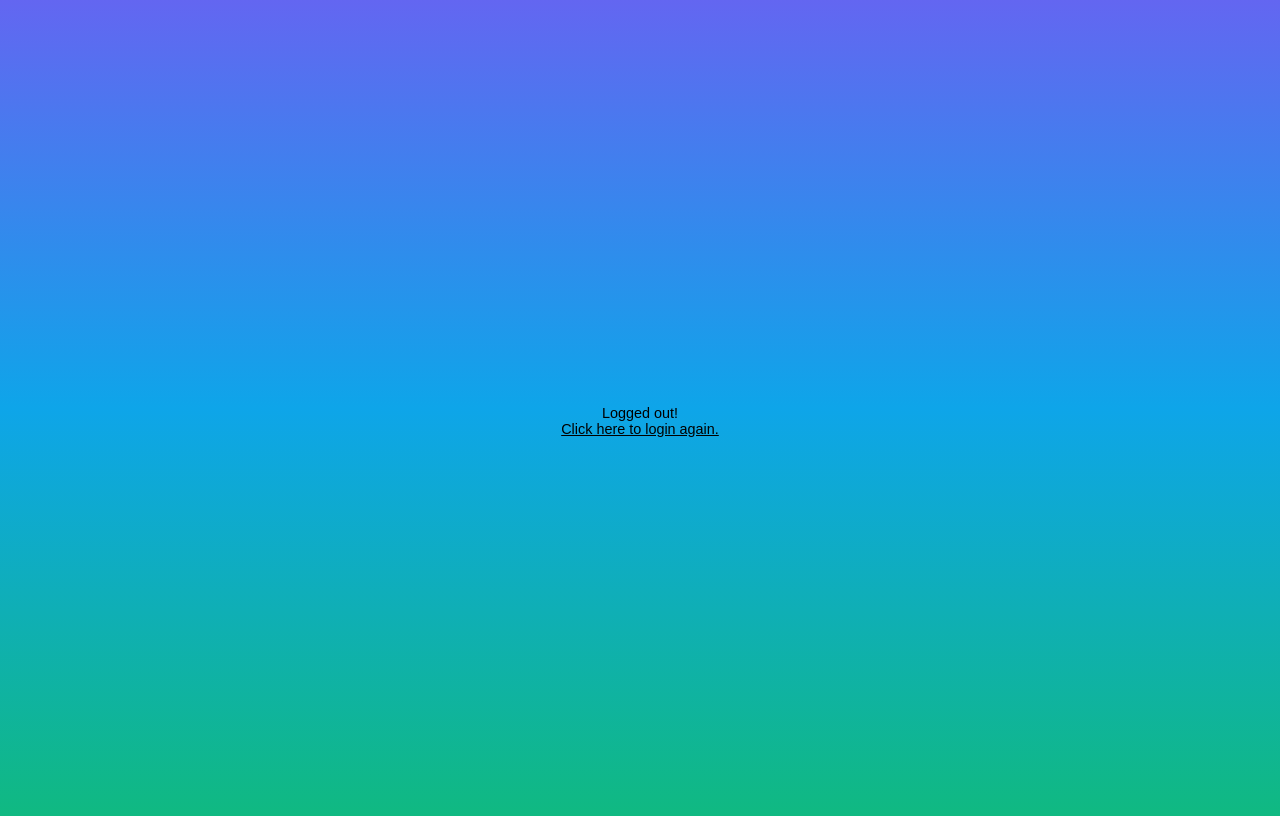
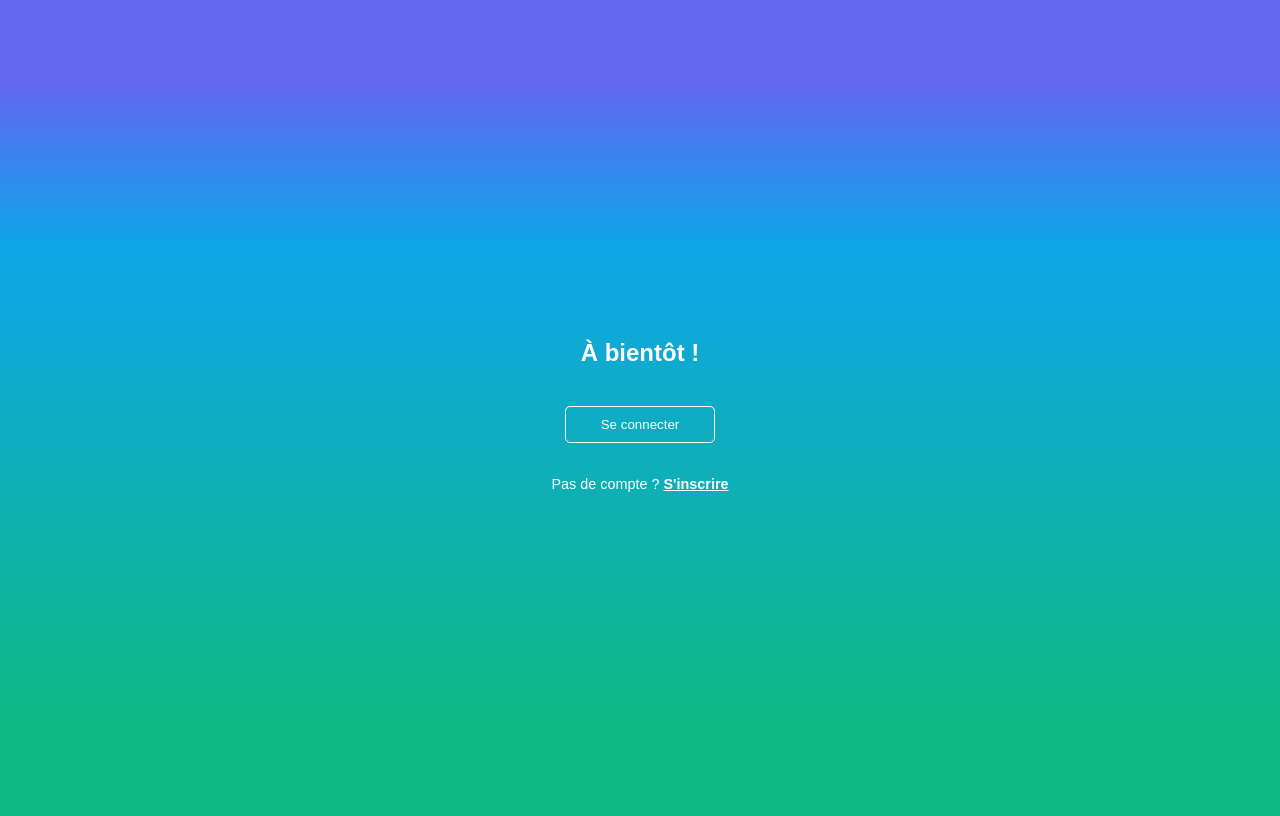
Before and after one commit to adatechschool/book-micro-blogging-back, a Django app: page /login/logout/ in a window 1280 px wide. Run offline with Django 4.2, Linux system fonts and the light colour scheme; parts of the project's set-up code (start-up, migrations or seed data) failed here and were passed over.

Commit message:
add: logout page style

```diff
--- a/microblogging/users_app/static/users_app/style.css
+++ b/microblogging/users_app/static/users_app/style.css
@@ -4,17 +4,17 @@
     margin: none;
     border: none;
     padding: none;
-    color: black;
+    color: white;
     font-family: Arial;
 }
 
 body {
-    background: linear-gradient(#6366f1,#0ea5e9,#10b981);
-    height: 100vh;
+    background: linear-gradient(rgba(99, 102, 241, 1) 10%, rgba(14, 165, 233, 1) 30%, rgba(16, 185, 129, 1) 90%);
+    /* background: linear-gradient(#6365f1,#0ea5e9,#10b981); */
+    min-height: 100vh;
     display: flex;
     justify-content: center;
     align-items: center;
-    color: rgb(30, 29, 29);
     display: flex;
     flex-direction: column;
 }
@@ -61,25 +61,26 @@ input {
     padding: 4px;
     /* border: black 1px solid; */
     border-radius: 5px;
+    color: black;
 }
 
 #login-button {
     padding: 10px 20px;
-    border: black 1px solid;
+    border: white 1px solid;
     border-radius: 5px;
     background-color: transparent;
+    color: white;
 }
 
 #login-button:hover {
-    color: white;
-    background-color: black;
+    background-color: white;
+    color: black;
+    transition-duration: 200ms;
 }
 
 @media (max-width: 844px) {
     #login-container {
         width: 100%;
         top: 50%;
-        /* -ms-transform: translate(-50%, -50%); */
-        /* transform: translate(-50%, -50%); */
     }
 }
--- a/microblogging/users_app/templates/registration/logged_out.html
+++ b/microblogging/users_app/templates/registration/logged_out.html
@@ -1,7 +1,6 @@
 {% load static %}
 <!DOCTYPE html>
 <html lang="en">
-
 <head>
     <meta charset="UTF-8">
     <meta name="viewport" content="width=device-width, initial-scale=1.0">
@@ -10,24 +9,18 @@
 </head>
 
 <body>
-    <div id="side-bar">
-        <ul class="sidebar-nav">
-            {% if user.is_authenticated %}
-            <li>User: {{ user.get_username }}</li>
-            <li>
-                <form id="logout-form" method="post" action="{% url 'logout' %}">
-                    {% csrf_token %}
-                    <button type="submit" class="btn btn-link">Logout</button>
-                </form>
-            </li>
-            {% endif %}
-        </ul>
+    <h2>À bientôt !</h2>
+    <div id="login-container">
+        <form method="post" action="{% url 'login' %}">
+            {% csrf_token %}
+            <input id="login-button" type="submit" value="Se connecter" />
+            <input type="hidden" name="next" value="{{ next }}" />
+        </form>
+
+        <p>
+            Pas de compte ? <a href="#"><strong>S'inscrire</strong></a>
+        </p>
     </div>
-    <div id="content">
-        <p>Logged out!<br>
-            <a href="{% url 'login'%}">Click here to login again.</a>
-        </p>
-    </content>
 </body>
 
 </html>
```
Also changed, not shown: microblogging/users_app/templates/registration/login.html (+27 -13 lines).
